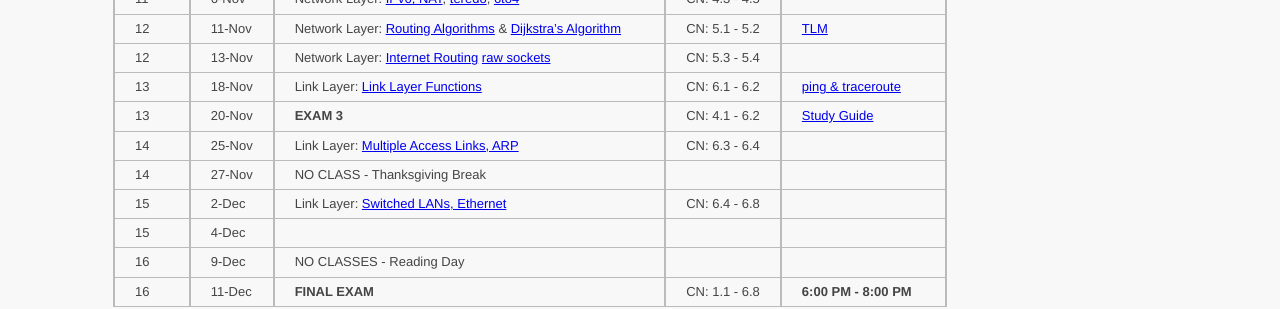
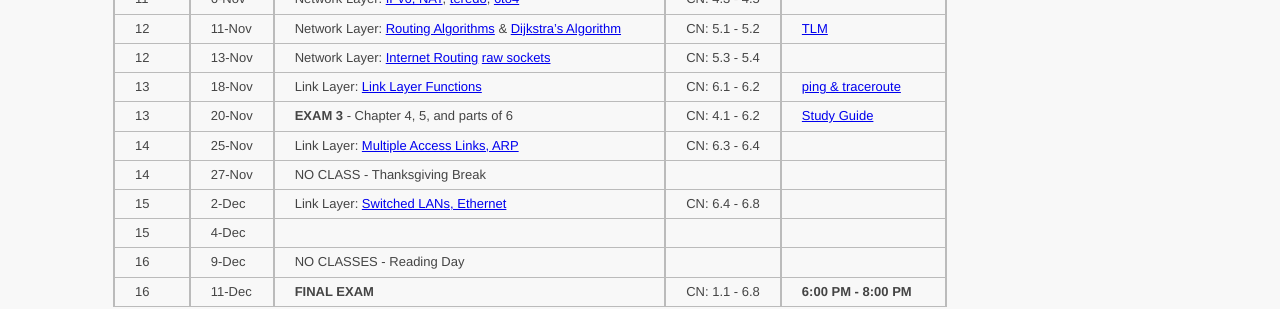
Before and after one commit to ycpcs/cs330-fall2025, a Jekyll site: the page built from schedule/index.md, in a window 1280 px wide. Shown: the part 800-1109 px from the top of the page. Built offline with Jekyll 4.4.1, drawn with Linux system fonts in a browser that asks for light colours.

Commit message:
update description

```diff
--- a/schedule/index.md
+++ b/schedule/index.md
@@ -35,7 +35,7 @@ CN: [Computer Networking: A Top-Down Approach](https://www.pearson.com/us/higher
 | 12   | 11-Nov | Network Layer: [Routing Algorithms](slides/chapter_5.pdf) & [Dijkstra's Algorithm](slides/dijkstra_algorithm.pdf) | CN: 5.1 - 5.2 | [TLM](../assignments/tlm.html)                         |
 | 12   | 13-Nov | Network Layer: [Internet Routing](slides/chapter_5.pdf) [raw sockets](slides/sniff_raw.c)                         | CN: 5.3 - 5.4 |                                                        |
 | 13   | 18-Nov | Link Layer: [Link Layer Functions](slides/chapter_6.pdf)                                                          | CN: 6.1 - 6.2 | [ping & traceroute](../assignments/c-raw-sockets.html) |
-| 13   | 20-Nov | **EXAM 3**                                                                                                        | CN: 4.1 - 6.2 | [Study Guide](exams\exam-3-guide.html)                 |
+| 13   | 20-Nov | **EXAM 3** - Chapter 4, 5, and parts of 6                                                                         | CN: 4.1 - 6.2 | [Study Guide](exams\exam-3-guide.html)                 |
 | 14   | 25-Nov | Link Layer: [Multiple Access Links, ARP](slides/chapter_6.pdf)                                                    | CN: 6.3 - 6.4 |                                                        |
 | 14   | 27-Nov | NO CLASS - Thanksgiving Break                                                                                     |               |                                                        |
 | 15   | 2-Dec  | Link Layer: [Switched LANs, Ethernet](slides/chapter_6.pdf)                                                       | CN: 6.4 - 6.8 |                                                        |
```
